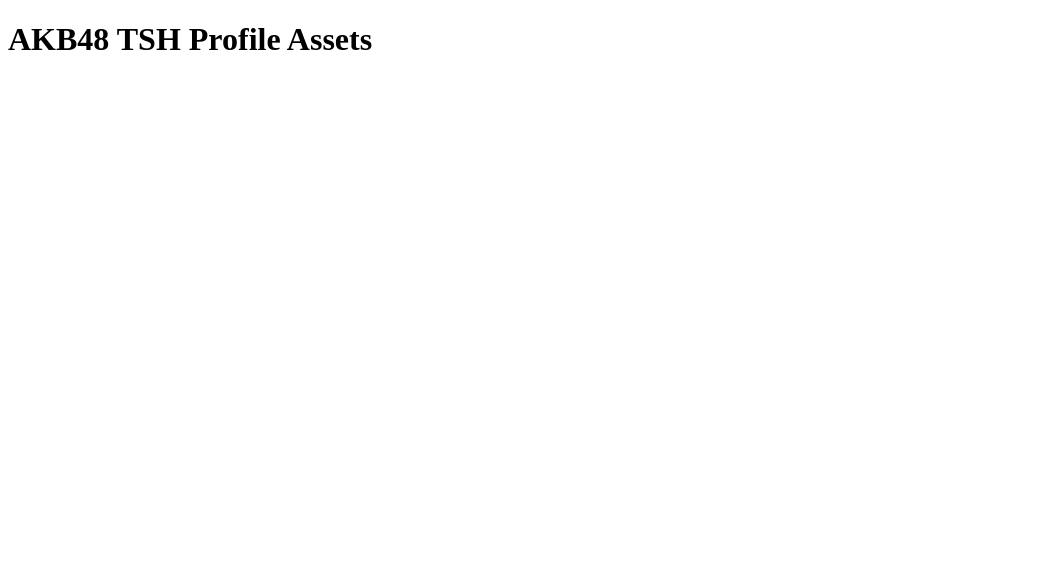
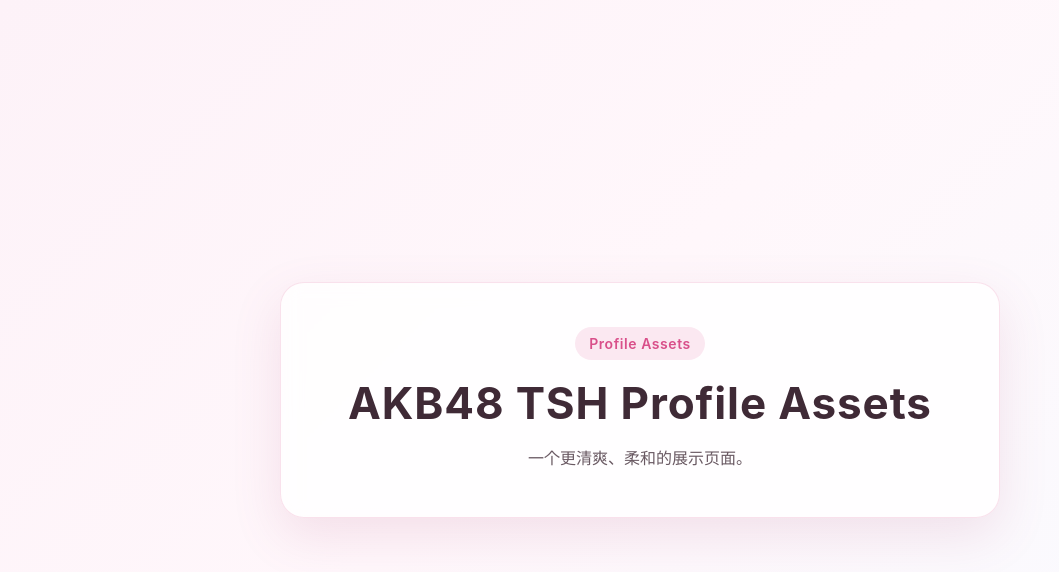
Before and after one commit to Aoba-Yura/AKB48_tsh_profile_assets, a plain HTML site: page index.html in a window 1280 px wide. Shown: the whole page, without its empty margins (0-1059 px from the left). Drawn offline with Linux system fonts and the light colour scheme.

Commit message:
优化html页面结构和样式，虽然没什么用就是了

```diff
--- a/index.html
+++ b/index.html
@@ -2,9 +2,79 @@
 <html>
 <head>
   <meta charset="UTF-8">
+  <meta name="viewport" content="width=device-width, initial-scale=1.0">
   <title>AKB48 TSH Profile Assets</title>
+  <style>
+    :root {
+      --bg: linear-gradient(135deg, #fdf2f8 0%, #fff7fb 45%, #f8fbff 100%);
+      --card: rgba(255, 255, 255, 0.82);
+      --border: rgba(217, 79, 138, 0.16);
+      --text: #3f2a36;
+      --accent: #d94f8a;
+      --shadow: 0 18px 50px rgba(178, 88, 128, 0.14);
+    }
+
+    * {
+      box-sizing: border-box;
+    }
+
+    html, body {
+      height: 100%;
+    }
+
+    body {
+      margin: 0;
+      font-family: -apple-system, BlinkMacSystemFont, "Segoe UI", "PingFang SC", "Hiragino Sans GB", "Microsoft YaHei", sans-serif;
+      color: var(--text);
+      background: var(--bg);
+      display: grid;
+      place-items: center;
+      padding: 24px;
+    }
+
+    .card {
+      width: min(720px, 100%);
+      padding: 44px 32px;
+      background: var(--card);
+      border: 1px solid var(--border);
+      border-radius: 24px;
+      box-shadow: var(--shadow);
+      backdrop-filter: blur(10px);
+      text-align: center;
+    }
+
+    .badge {
+      display: inline-block;
+      padding: 8px 14px;
+      border-radius: 999px;
+      background: rgba(217, 79, 138, 0.12);
+      color: var(--accent);
+      font-size: 14px;
+      font-weight: 600;
+      letter-spacing: 0.04em;
+      margin-bottom: 18px;
+    }
+
+    h1 {
+      margin: 0;
+      font-size: clamp(28px, 5vw, 44px);
+      line-height: 1.15;
+      letter-spacing: 0.02em;
+    }
+
+    p {
+      margin: 16px 0 0;
+      font-size: 16px;
+      line-height: 1.8;
+      color: rgba(63, 42, 54, 0.78);
+    }
+  </style>
 </head>
 <body>
-  <h1>AKB48 TSH Profile Assets</h1>
+  <main class="card">
+    <div class="badge">Profile Assets</div>
+    <h1>AKB48 TSH Profile Assets</h1>
+    <p>一个更清爽、柔和的展示页面。</p>
+  </main>
 </body>
 </html>
```
